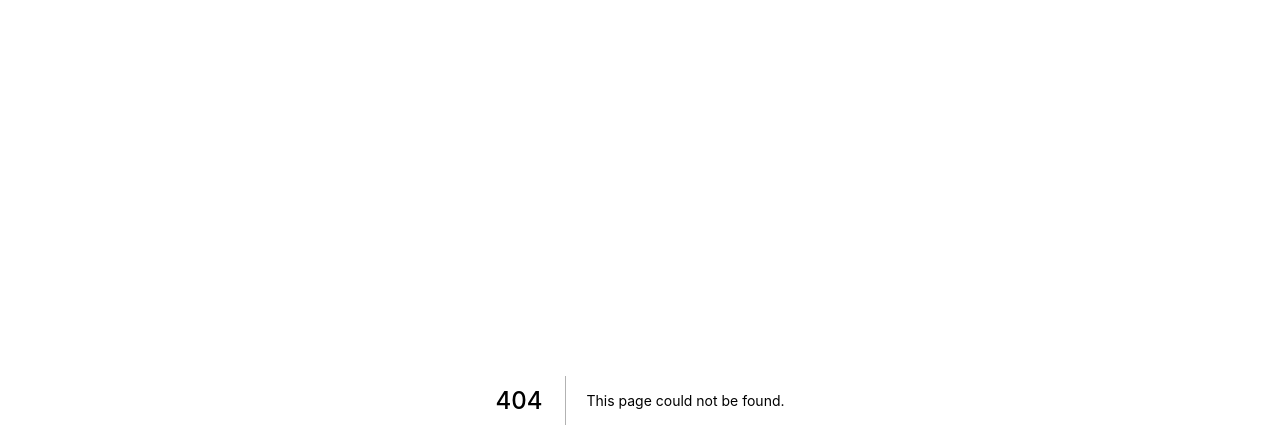
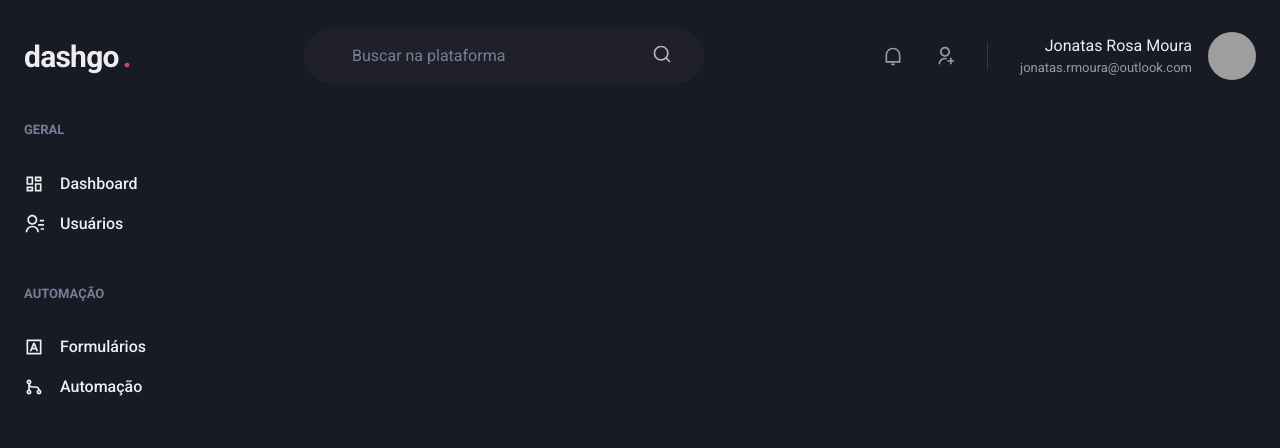
Before and after one commit to jonatasrmoura/dashgo, a Next.js app: page /dashboard in a window 1280 px wide. Before the commit this address had no page. Shown: the top 448 px of the page. Built offline with nearby package versions, Linux system fonts and the light colour scheme; grey boxes are pictures that could not be loaded.

Commit message:
feat: Criacao do Header e Sidebar

```diff
--- a/package.json
+++ b/package.json
@@ -15,7 +15,8 @@
     "framer-motion": "^6",
     "next": "12.1.6",
     "react": "18.1.0",
-    "react-dom": "18.1.0"
+    "react-dom": "18.1.0",
+    "react-icons": "^4.4.0"
   },
   "devDependencies": {
     "@types/node": "17.0.39",
--- /dev/null
+++ b/src/components/Header.tsx
@@ -0,0 +1,91 @@
+import {
+  Flex,
+  Text,
+  Input,
+  Icon,
+  HStack,
+  Box,
+  Avatar
+} from '@chakra-ui/react';
+import {
+  RiNotificationLine,
+  RiSearchLine,
+  RiUserAddLine
+} from 'react-icons/ri';
+
+export function Header() {
+  return (
+    // as -> é o elemento que meu flex vai ser
+    <Flex
+      as="header"
+      w="100%"
+      maxW={1480}
+      h="20"
+      mx="auto"
+      mt="4"
+      px="6"
+      align="center"
+    >
+      <Text
+        fontSize="3xl"
+        fontWeight="bold"
+        letterSpacing="tight"
+        w="64"
+      >
+        dashgo
+        <Text as="span" ml="1" color="pink.500" >.</Text>
+      </Text>
+
+      <Flex
+        as="label"
+        flex="1"
+        py="4"
+        px="8"
+        ml="6"
+        maxWidth={400}
+        alignSelf="center"
+        color="gray.200"
+        position="relative"
+        bg="gray.800"
+        borderRadius="full"
+      >
+        <Input
+          color="gray.50"
+          variant="unstyled"
+          px="4"
+          mr="4"
+          placeholder="Buscar na plataforma"
+          _placeholder={{ color: 'gray.400' }}
+        />
+
+        <Icon as={RiSearchLine} fontSize="20" />
+      </Flex>
+
+      <Flex align="center" ml="auto">
+        <HStack
+          spacing="8"
+          mx="8"
+          pr="8"
+          py="1"
+          color="gray.300"
+          borderRightWidth={1}
+          borderColor="gray.700"
+        >
+          <Icon as={RiNotificationLine} fontSize="20" />
+          <Icon as={RiUserAddLine} fontSize="20" />
+        </HStack>
+
+        <Flex align="center">
+          <Box mr="4" textAlign="right">
+            <Text>Jonatas Rosa Moura</Text>
+            <Text color="gray.300" fontSize="small">
+              jonatas.rmoura@outlook.com
+            </Text>
+          </Box>
+
+          <Avatar size="md" name="Jonatas Rosa Moura" src="https://github.com/jonatasrmoura.png" />
+        </Flex>
+      </Flex>
+    </Flex>
+  );
+}
--- /dev/null
+++ b/src/components/Sidebar.tsx
@@ -0,0 +1,41 @@
+import { Box, Stack, Text, Link, Icon } from "@chakra-ui/react";
+import { RiContactsLine, RiDashboardLine, RiGitMergeLine, RiInputMethodLine } from "react-icons/ri";
+
+export function Sidebar() {
+  return (
+    <Box as="aside" w="64" mr="8">
+      <Stack spacing="12" align="flex-start">
+        <Box>
+          <Text fontWeight="bold" color="gray.400" fontSize="small">
+            GERAL
+          </Text>
+          <Stack spacing="4" mt="8" align="stretch">
+            <Link display="flex" alignItems="center">
+              <Icon as={RiDashboardLine} fontSize="20" />
+              <Text ml="4" fontWeight="medium">Dashboard</Text>
+            </Link>
+            <Link display="flex" alignItems="center">
+              <Icon as={RiContactsLine} fontSize="20" />
+              <Text ml="4" fontWeight="medium">Usuários</Text>
+            </Link>
+          </Stack>
+        </Box>
+        <Box>
+          <Text fontWeight="bold" color="gray.400" fontSize="small">
+            AUTOMAÇÃO
+          </Text>
+          <Stack spacing="4" mt="8" align="stretch">
+            <Link display="flex" alignItems="center">
+              <Icon as={RiInputMethodLine} fontSize="20" />
+              <Text ml="4" fontWeight="medium">Formulários</Text>
+            </Link>
+            <Link display="flex" alignItems="center">
+              <Icon as={RiGitMergeLine} fontSize="20" />
+              <Text ml="4" fontWeight="medium">Automação</Text>
+            </Link>
+          </Stack>
+        </Box>
+      </Stack>
+    </Box>
+  );
+}
--- /dev/null
+++ b/src/components/index.ts
@@ -0,0 +1,2 @@
+export { Header } from './Header';
+export { Sidebar } from './Sidebar';
--- /dev/null
+++ b/src/pages/dashboard.tsx
@@ -0,0 +1,15 @@
+import { Flex } from "@chakra-ui/react";
+
+import { Header, Sidebar } from "../components";
+
+export default function Dashboard() {
+  return (
+    <Flex direction="column" h="100vh">
+      <Header />
+
+      <Flex w="100%" my="6" maxW={1480} mx="auto" px="6">
+        <Sidebar />
+      </Flex>
+    </Flex>
+  );
+}
```
Also changed, not shown: 1 other file (tests, documents, lock files or other folders).
